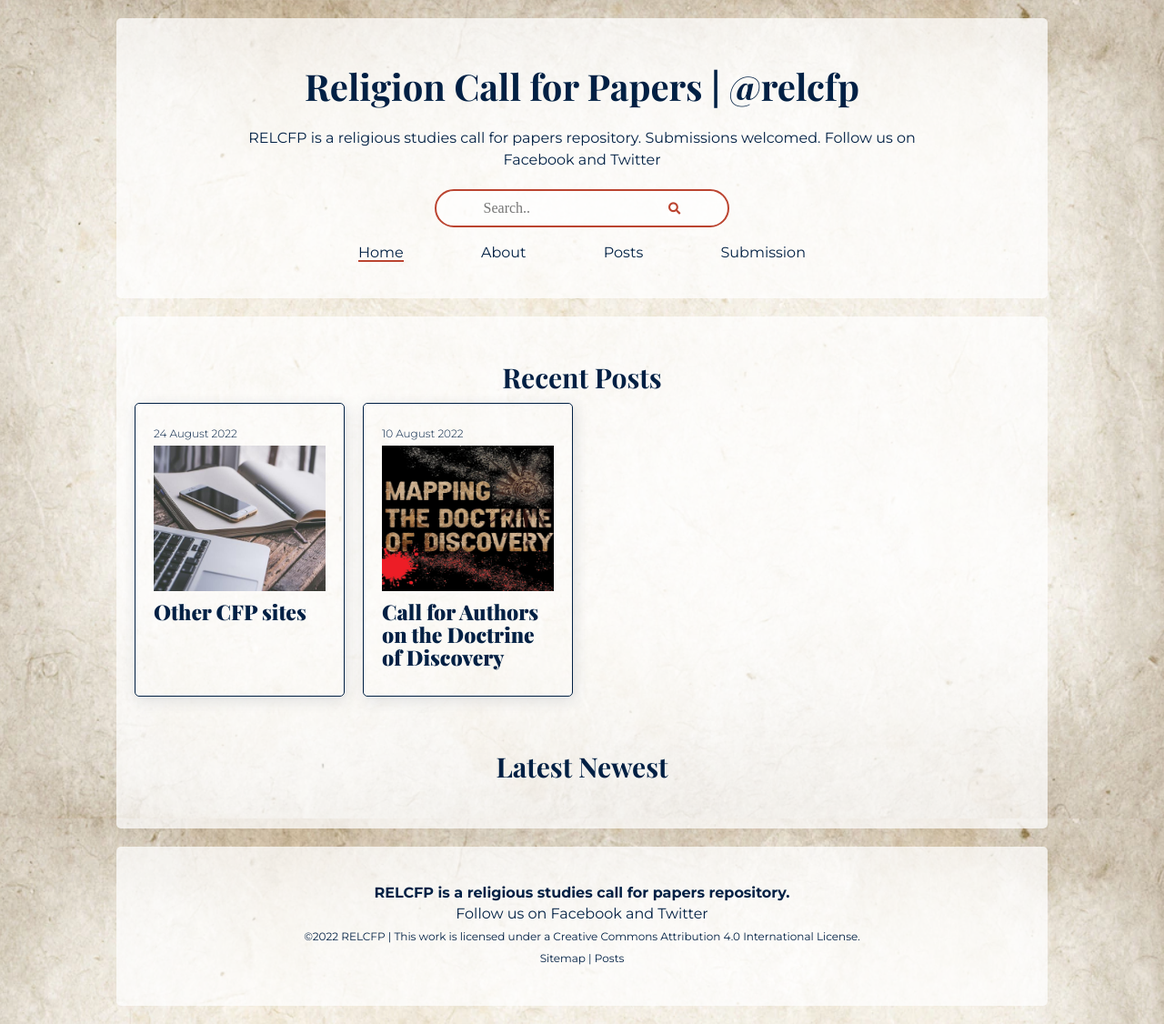
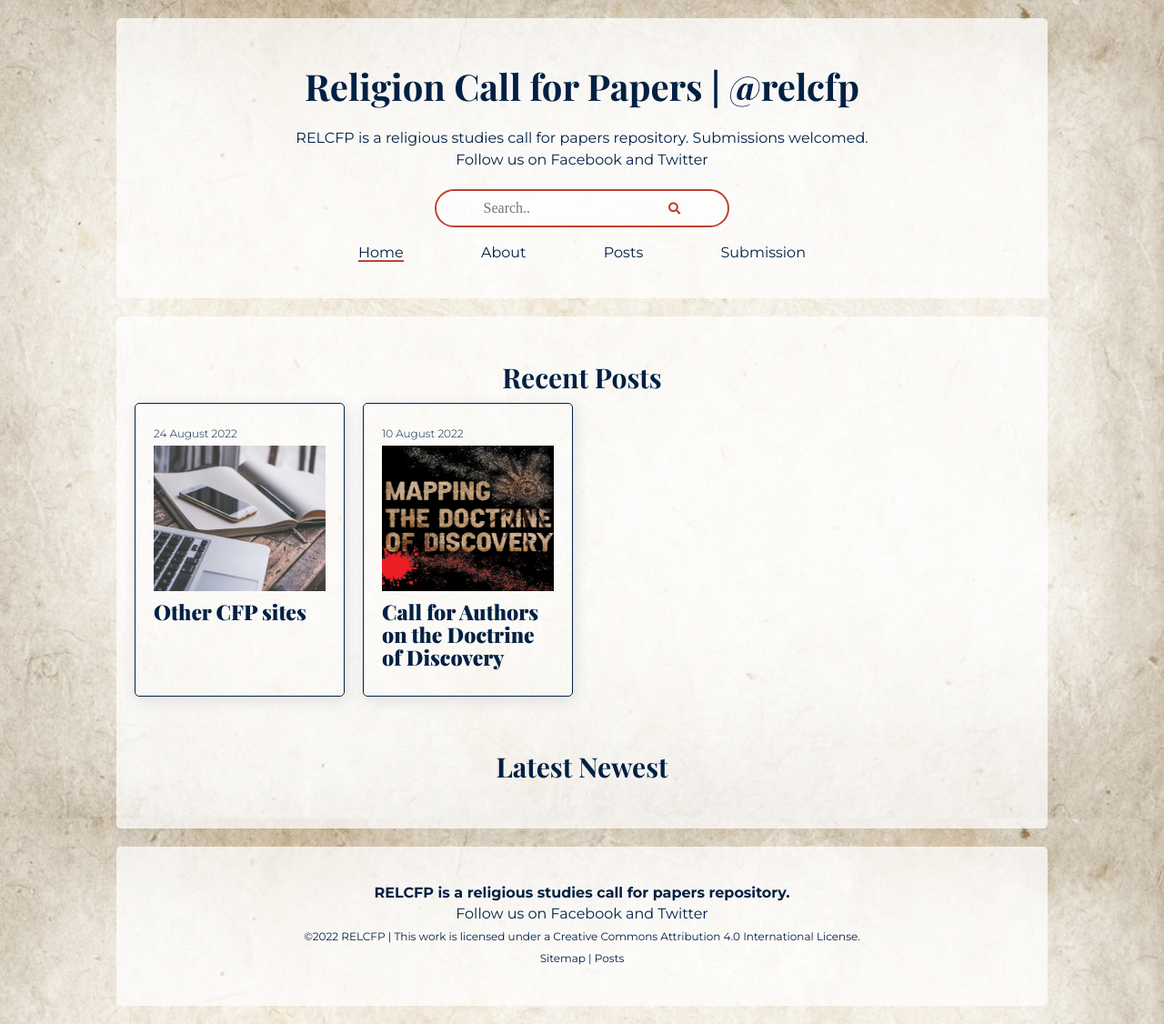
Before and after one commit to adamdjbrett/relcfp, a Jekyll site: the page built from index.html, in a window 1280 px wide. Shown: the whole page at 91% size. Built offline with Jekyll 4.4.1, drawn with Linux system fonts in a browser that asks for light colours; nearby versions of some CDN libraries; a script that is not in the unit is left out; the list of posts is cut into pages by our own code.

```diff
--- a/_config.yml
+++ b/_config.yml
@@ -46,11 +46,6 @@ paginate_path: "/posts/page:num/"
 
 feed:
   path: /posts/feed.atom
-
-exclude:
-  - Gemfile
-  - Gemfile.lock
-
 
 tag_page_layout: tag_page
 tag_page_dir: tag
@@ -113,6 +108,7 @@ autopages:
 # their entries' file path in the `include:` list.
 #
 exclude:
+  - .DS_Store
   - .sass-cache/
   - .jekyll-cache/
   - gemfiles/
--- a/_includes/header.html
+++ b/_includes/header.html
@@ -4,8 +4,8 @@
             <a href="/index"><h1>Religion Call for Papers | @relcfp</h1></a>
         </div>
         <div class="header__discription">
-            <p>RELCFP is a religious studies call for papers repository.
-                <a href="/submission">Submissions welcomed</a>.  Follow us on <a href="https://www.facebook.com/relcfp">Facebook</a> and <a href="https://www.twitter.com/relcfp">Twitter</a>
+            <p>RELCFP is a religious studies call for papers repository. <a href="/submission">Submissions welcomed</a>.
+                <br /> Follow us on <a href="https://www.facebook.com/relcfp">Facebook</a> and <a href="https://www.twitter.com/relcfp">Twitter</a>
             </p>
         </div>
         <div class="header__search">
```
Also changed, not shown: 1 other file.
